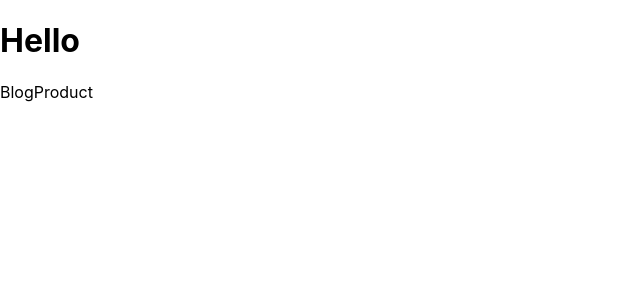
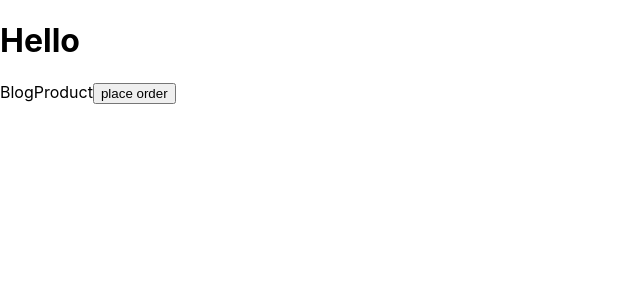
Before and after one commit to pradeep2165/nextjs-tutorial, a Next.js app: page / in a window 1280 px wide. Shown: the top 300 px of the page, without its empty margins (0-640 px from the left). Built offline with nearby package versions, Linux system fonts and the light colour scheme.

Commit message:
navigation programatically

```diff
--- a/pages/index.js
+++ b/pages/index.js
@@ -1,7 +1,13 @@
 import Link from 'next/link'
+import { useRouter } from 'next/router'
 import React from 'react'
 
 const Home = () => {
+  const router = useRouter()
+  const handleClick=()=>{
+    console.log('placing your order');
+    router.push("/product");
+  }
   return (
     <div>
       <h1>Hello</h1>
@@ -9,6 +15,7 @@
         Blog
       </Link>
       <Link href="/product">Product</Link>
+      <button onClick={handleClick}>place order</button>
     </div>
   )
 }
```
